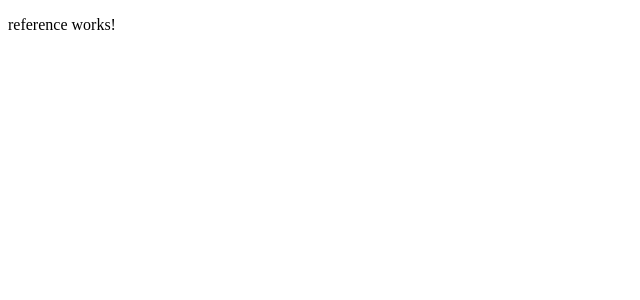
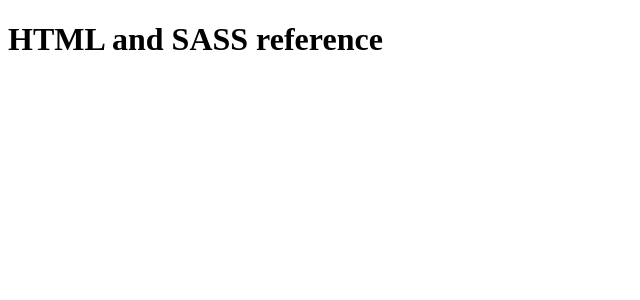
Before and after one commit to martinBaillie42/html-sass-reference-ng, an Angular app: page /reference in a window 1280 px wide. Shown: the top 300 px of the page, without its empty margins (0-640 px from the left). Built offline with nearby package versions, Linux system fonts and the light colour scheme.

Commit message:
Add h1 to reference component.

```diff
--- a/src/app/reference/reference.component.ts
+++ b/src/app/reference/reference.component.ts
@@ -3,9 +3,7 @@
 @Component({
     selector: 'hsr-reference',
     template: `
-        <p>
-            reference works!
-        </p>
+        <h1>HTML and SASS reference</h1>
     `,
     styles: []
 })
```
